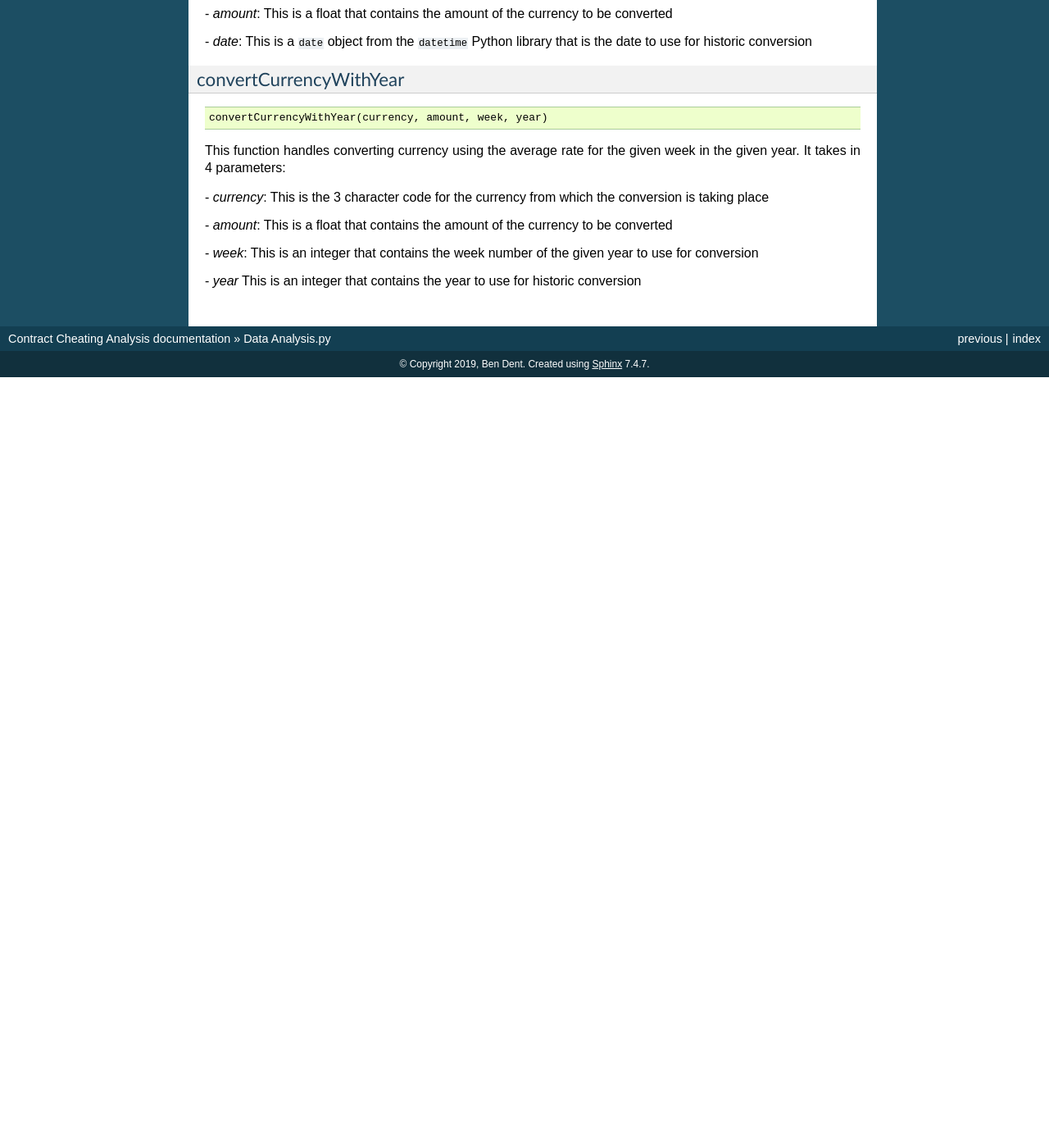
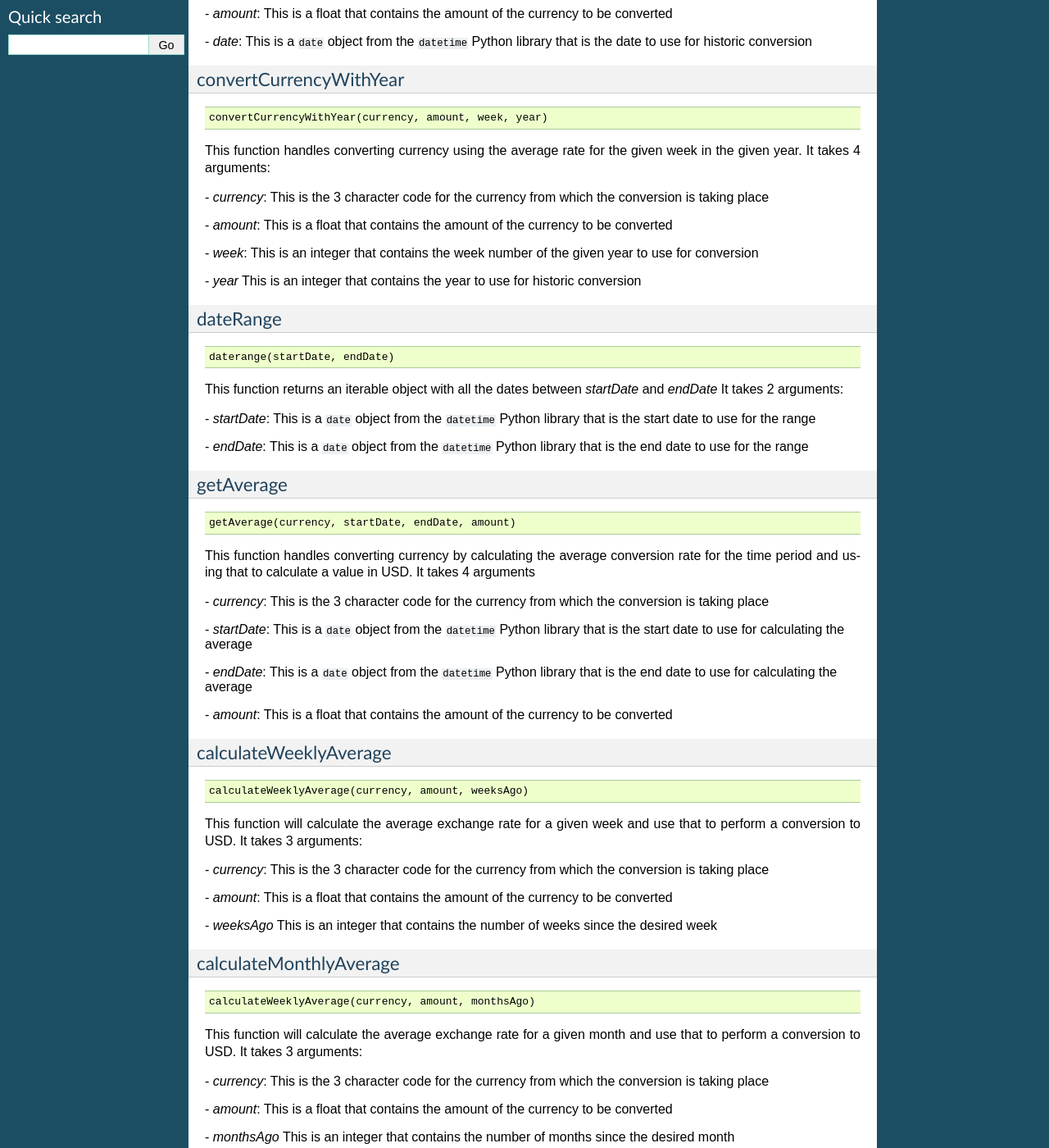
Before and after one commit to ben-dent/Contract-Cheating-Analysis, a Sphinx documentation site: the page built from docs/dataAnalysis.rst, in a window 1280 px wide and 1400 px high, scrolled down 461 px. Shown: the whole window at 82% size. Built offline with Sphinx 7.4.7, drawn with Linux system fonts in a browser that asks for light colours; before the commit the page ends 921 px from its top, so only the background shows below that; some of the changed text lies outside the part shown.

Commit message:
Finishing Data Analysis docs

```diff
--- a/docs/dataAnalysis.rst
+++ b/docs/dataAnalysis.rst
@@ -12,11 +12,12 @@
 
 convertCurrency
 -----------------
-::
+.. code-block:: python
 
     convertCurrency(currency, amount, date)
 
-This function handles converting currency using the historic conversion rate of the given date. It takes in 3 parameters:
+This function handles converting currency using the historic conversion rate of the given date.
+It takes 3 arguments:
 
 | - *currency*: This is the 3 character code for the currency from which the conversion is taking place
 
@@ -26,11 +27,12 @@
 
 convertCurrencyWithYear
 -------------------------
-::
+.. code-block:: python
 
     convertCurrencyWithYear(currency, amount, week, year)
 
-This function handles converting currency using the average rate for the given week in the given year. It takes in 4 parameters:
+This function handles converting currency using the average rate for the given week in the given year.
+It takes 4 arguments:
 
 | - *currency*: This is the 3 character code for the currency from which the conversion is taking place
 
@@ -39,3 +41,111 @@
 | - *week*: This is an integer that contains the week number of the given year to use for conversion
 
 | - *year* This is an integer that contains the year to use for historic conversion
+
+dateRange
+----------
+.. code-block:: python
+
+   daterange(startDate, endDate)
+
+This function returns an iterable object with all the dates between *startDate* and *endDate*
+It takes 2 arguments:
+
+| - *startDate*: This is a ``date`` object from the ``datetime`` Python library that is the start date to use for the range
+
+| - *endDate*: This is a ``date`` object from the ``datetime`` Python library that is the end date to use for the range
+
+
+getAverage
+-----------
+.. code-block:: python
+
+   getAverage(currency, startDate, endDate, amount)
+
+This function handles converting currency by calculating the average conversion rate for the time period and using that to calculate a value in USD.
+It takes 4 arguments
+
+| - *currency*: This is the 3 character code for the currency from which the conversion is taking place
+
+| - *startDate*: This is a ``date`` object from the ``datetime`` Python library that is the start date to use for calculating the average
+
+| - *endDate*: This is a ``date`` object from the ``datetime`` Python library that is the end date to use for calculating the average
+
+| - *amount*: This is a float that contains the amount of the currency to be converted
+
+calculateWeeklyAverage
+------------------------
+.. code-block:: python
+
+   calculateWeeklyAverage(currency, amount, weeksAgo)
+
+This function will calculate the average exchange rate for a given week and use that to perform a conversion to USD.
+It takes 3 arguments:
+
+| - *currency*: This is the 3 character code for the currency from which the conversion is taking place
+
+| - *amount*: This is a float that contains the amount of the currency to be converted
+
+| - *weeksAgo* This is an integer that contains the number of weeks since the desired week
+
+calculateMonthlyAverage
+------------------------
+.. code-block:: python
+
+   calculateWeeklyAverage(currency, amount, monthsAgo)
+
+This function will calculate the average exchange rate for a given month and use that to perform a conversion to USD.
+It takes 3 arguments:
+
+| - *currency*: This is the 3 character code for the currency from which the conversion is taking place
+
+| - *amount*: This is a float that contains the amount of the currency to be converted
+
+| - *monthsAgo* This is an integer that contains the number of months since the desired month
+
+calculateYearlyAverage
+------------------------
+.. code-block:: python
+
+   calculateWeeklyAverage(currency, amount, year)
+
+This function will calculate the average exchange rate for a given month and use that to perform a conversion to USD.
+It takes 3 arguments:
+
+| - *currency*: This is the 3 character code for the currency from which the conversion is taking place
+
+| - *amount*: This is a float that contains the amount of the currency to be converted
+
+| - *year* This is an integer that contains the desired year for which to get an average
+
+plotBarChartsOfBidderCountries
+-------------------------------
+.. code-block:: python
+
+   plotBarChartsOfBidderCountries(countryValues)
+
+This function produces multiple bar charts to show the number of bidders from each country.
+It takes 1 argument:
+
+| - *countryValues*: This is a dictionary of country names (Strings) to integers containing the number of bidders from that country. It also produces graphs by continent.
+
+
+plotFromDatabase
+-----------------
+
+.. code-block:: python
+
+   plotFromDatabase()
+
+This function reads in data from the program database and will produce graphs from it by calling *plotBarChartsOfBidderCountries*
+
+saveDataToCSV
+--------------
+.. code-block:: python
+
+   saveDataToCSV(data)
+
+This function handles saving data to CSV files for easy analysis in programs such as Microsoft Excel.
+It takes 1 argument:
+
+| - *data*: This is a list of the data to be saved to a CSV file
```
Also changed, not shown: DataAnalysis.py (+5 -4 lines).
